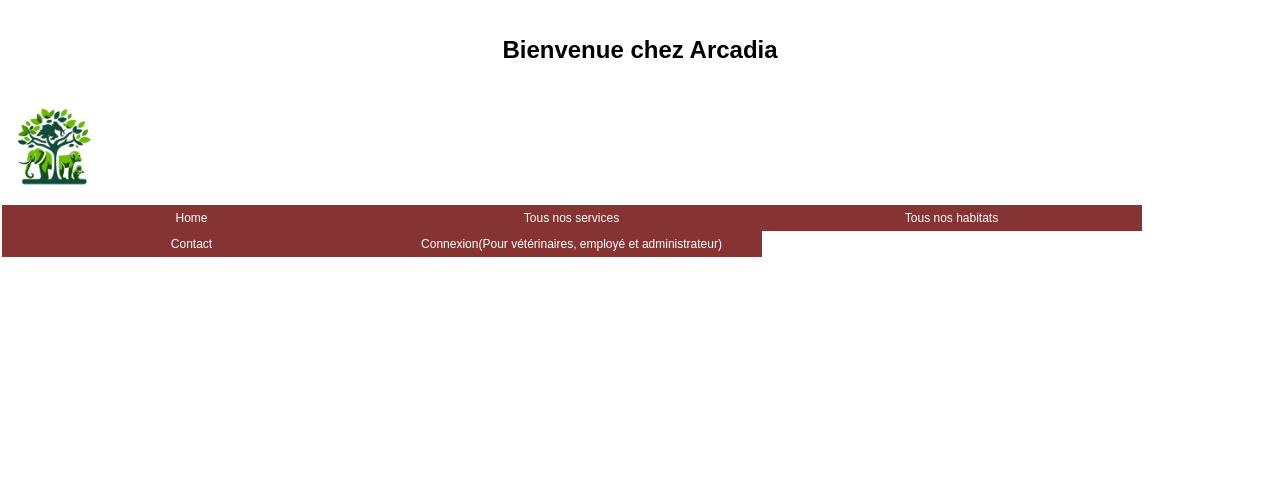
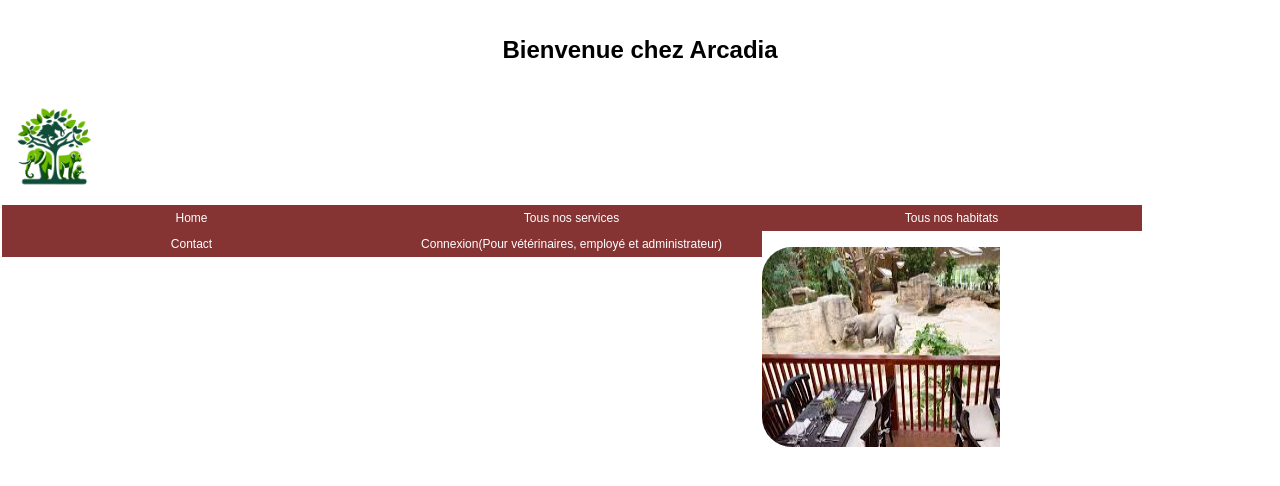
Before and after one commit to Johnny9874/Arcadia, a PHP site: page /Page_principal.html in a window 1280 px wide. Shown: the top 486 px of the page. Run offline with PHP 8.4, Linux system fonts and the light colour scheme.

Commit message:
dernier commit

```diff
--- a/Page_Principale.css
+++ b/Page_Principale.css
@@ -74,7 +74,7 @@
 }
 
 .conteudo {
-    width: 450px;
+    width: 1000px;
 }
 
 .carrousel {
```
